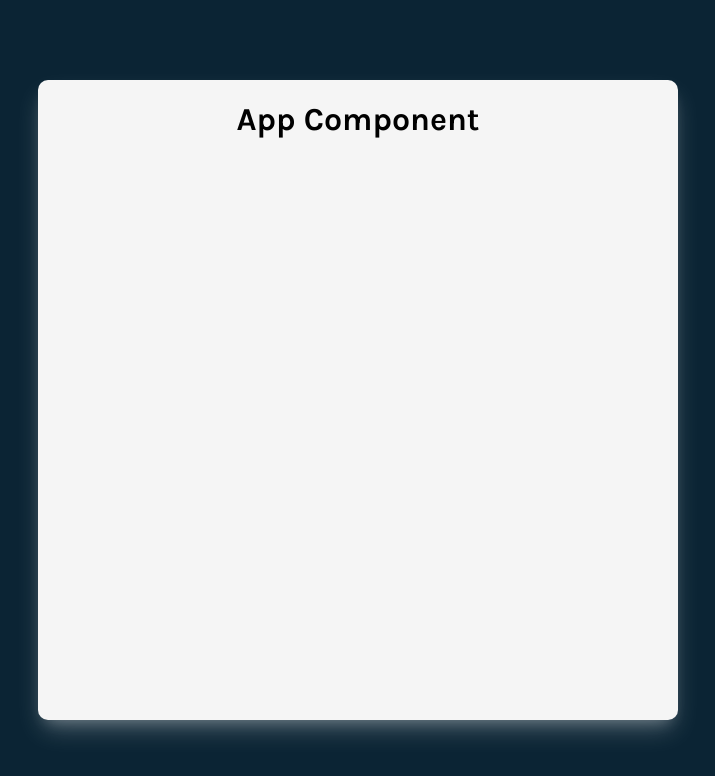
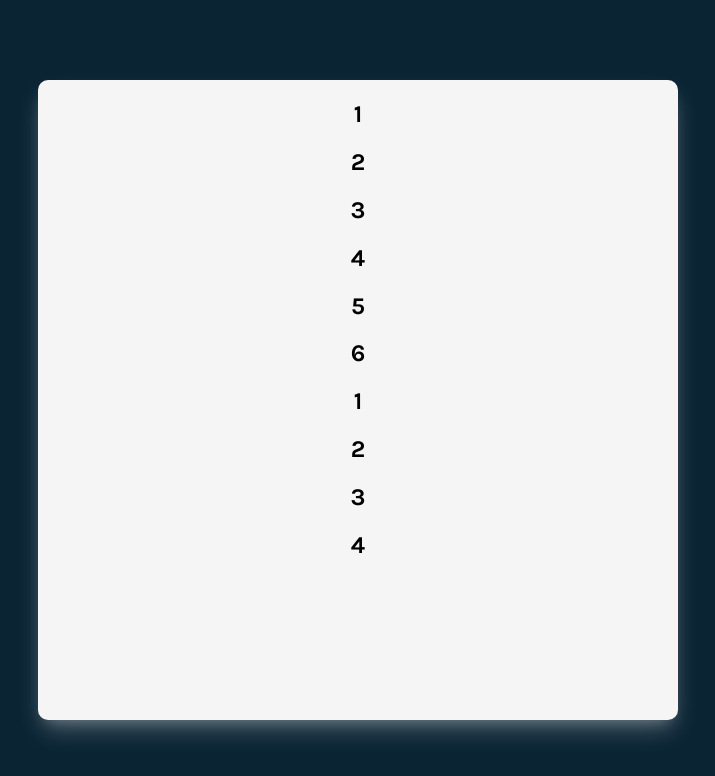
Before and after one commit to hmjatt/Tenzies-ReactJS, a React (Create React App) app in the folder tenzies/: page / in a window 1280 px wide. Shown: the top 776 px of the page, without its empty margins (282-997 px from the left). Built offline with nearby package versions, Linux system fonts and the light colour scheme.

Commit message:
Created **`Dice`** component

```diff
--- a/tenzies/src/App.js
+++ b/tenzies/src/App.js
@@ -1,11 +1,11 @@
 import "./styles/App.css";
-// import Dice from "./components/Dice";
+import Dice from "./components/Dice";
 
 function App() {
     return (
         <div className="App">
 			<main>
-				{/* <div className="dice-container">
+				<div className="dice-container">
 					<Dice value="1" />
 					<Dice value="2" />
 					<Dice value="3" />
@@ -13,11 +13,10 @@ function App() {
 					<Dice value="5" />
 					<Dice value="6" />
 					<Dice value="1" />
-					<Dice value="1" />
-					<Dice value="1" />
-					<Dice value="1" />
-				</div> */}
-				<h1>App Component</h1>
+					<Dice value="2" />
+					<Dice value="3" />
+					<Dice value="4" />
+				</div>
         	</main>
         </div>
     );
--- a/tenzies/src/components/Dice.js
+++ b/tenzies/src/components/Dice.js
@@ -1,9 +1,9 @@
-// function Dice(props) {
-//     return (
-//         <div className="dice-face">
-//             <h2 className="dice-num">{props.value}</h2>
-//         </div>
-//     );
-// }
+function Dice(props) {
+    return (
+        <div className="dice-face">
+            <h2 className="dice-num">{props.value}</h2>
+        </div>
+    );
+}
 
-// export default Dice;
+export default Dice;
```
Also changed, not shown: 1 other file (tests, documents, lock files or other folders).
